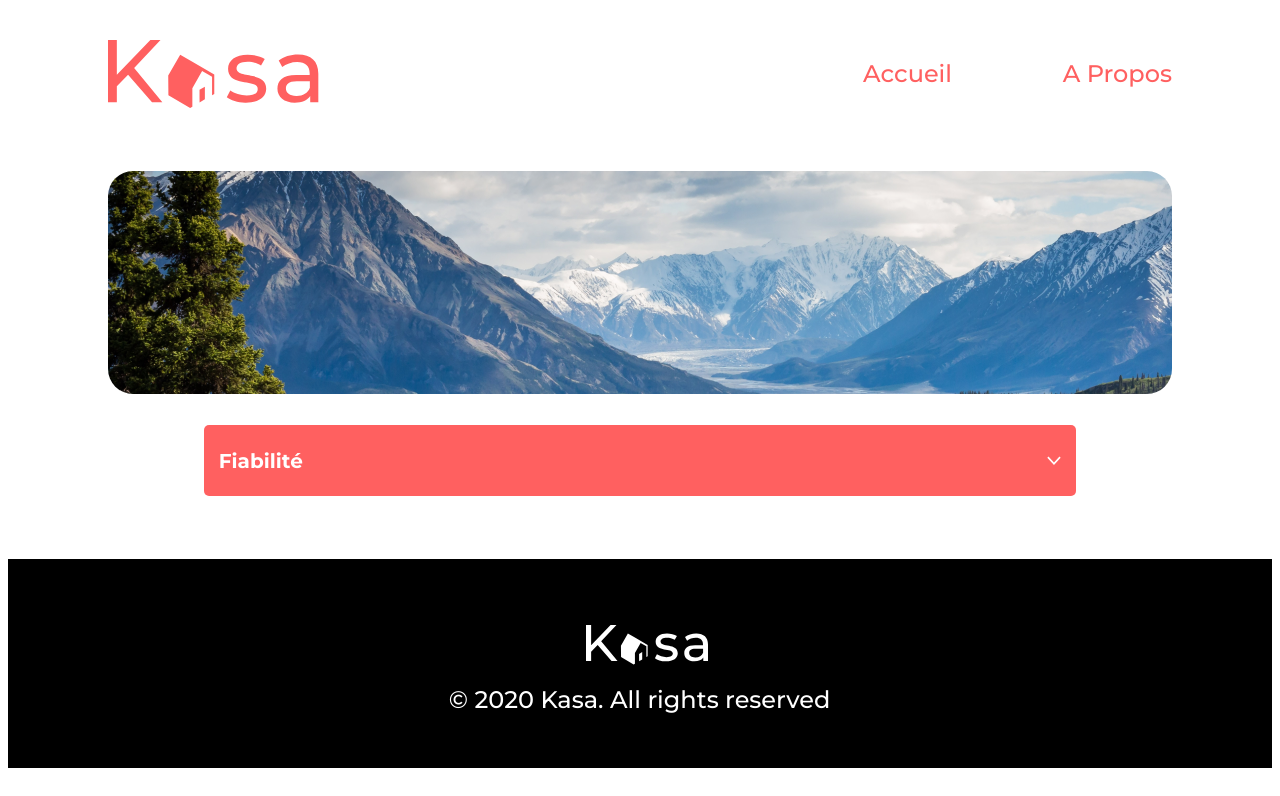
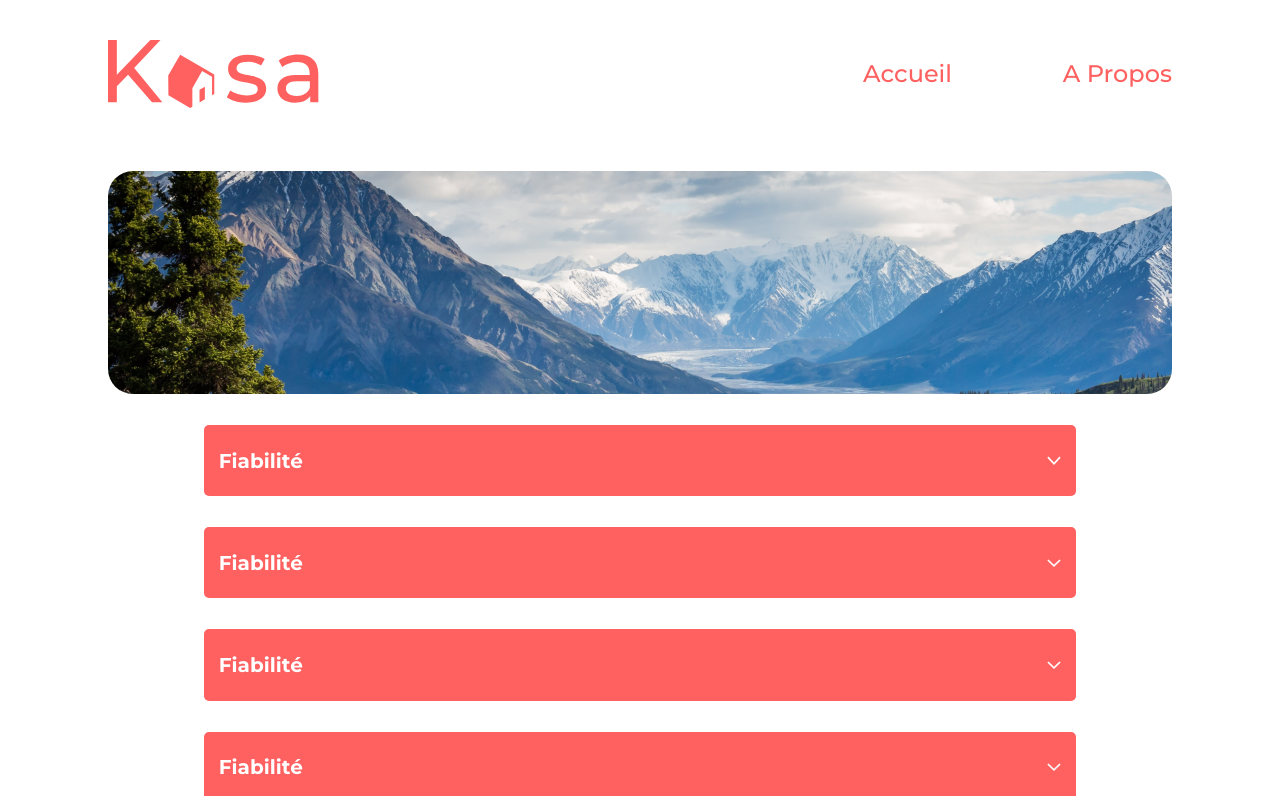
Before and after one commit to JaRoD41/P7-Kasa, a React (Create React App) app: page /about in a window 1280 px wide. Shown: the top 796 px of the page. Built offline with nearby package versions, Linux system fonts and the light colour scheme.

Commit message:
creation aboutArray.json

```diff
--- a/src/components/Collapse/Collapse.jsx
+++ b/src/components/Collapse/Collapse.jsx
@@ -2,7 +2,7 @@ import React, {useState, useRef, useEffect} from 'react'
 import './Collapse.scss'
 import Chevron from '../../assets/images/vectorBas.svg'
 
-export default function Collapse() {
+export default function Collapse(props) {
 
   const [toggle, setToggle] = useState(false)
   const [heightEl, setHeightEl] = useState()
@@ -24,7 +24,7 @@ export default function Collapse() {
 		<div className="collapse-about">
 			<div className="collapseContainer">
 				<div onClick={toggleState} className="collapse-about__visible">
-					<h2>Fiabilité</h2>
+					<h2>{props.aboutTitle}</h2>
 					<img src={Chevron} alt="chevron down" />
 				</div>
 			</div>
@@ -35,11 +35,7 @@ export default function Collapse() {
 				}
 				style={{ height: toggle ? `${heightEl}` : "0px" }}
 			>
-				<p aria-hidden={toggle ? "true" : "false"}>
-					Les annonces postées sur Kasa garantissent une fiabilité totale. Les
-					photos sont conformes aux logements, et toutes les informations sont
-					régulièrement vérifiées par nos équipes.
-				</p>
+				<p aria-hidden={toggle ? "true" : "false"}>{props.aboutText}</p>
 			</div>
 		</div>
 	);
--- a/src/components/Collapse/Collapse.scss
+++ b/src/components/Collapse/Collapse.scss
@@ -30,7 +30,8 @@
         max-width: 82%;
         margin: auto;
         opacity: 0;
-        background: rgb(245,245,245);
+        color: #FF6060;
+        background: #F6F6F6;
         border-radius: 5px;
         transition: opacity 0.4s ease-in-out, height 0.4s 0.4s ease-in-out;
 
--- a/src/pages/About/About.jsx
+++ b/src/pages/About/About.jsx
@@ -8,7 +8,18 @@ export default function About() {
 	return (
 		<div>
 			< AboutBanner />
-			< Collapse />
+			< Collapse aboutTitle="Fiabilité" aboutText="Les annonces postées sur Kasa garantissent une fiabilité totale. Les
+					photos sont conformes aux logements, et toutes les informations sont
+					régulièrement vérifiées par nos équipes." />
+			< Collapse aboutTitle="Fiabilité" aboutText="Les annonces postées sur Kasa garantissent une fiabilité totale. Les
+					photos sont conformes aux logements, et toutes les informations sont
+					régulièrement vérifiées par nos équipes." />
+			< Collapse aboutTitle="Fiabilité" aboutText="Les annonces postées sur Kasa garantissent une fiabilité totale. Les
+					photos sont conformes aux logements, et toutes les informations sont
+					régulièrement vérifiées par nos équipes." />
+			< Collapse aboutTitle="Fiabilité" aboutText="Les annonces postées sur Kasa garantissent une fiabilité totale. Les
+					photos sont conformes aux logements, et toutes les informations sont
+					régulièrement vérifiées par nos équipes." />
 		</div>
 	);
 }
--- a/src/pages/FicheLogement/FicheLogement.jsx
+++ b/src/pages/FicheLogement/FicheLogement.jsx
@@ -3,9 +3,6 @@ import {useParams}  from 'react-router-dom'
 
 
 export default function FicheLogement() {
-
-  const params = useParams()
-  console.log(params);
 
   return (
     <div>
```
Also changed, not shown: src/datas/aboutArray.json (added, +18 -0 lines).
